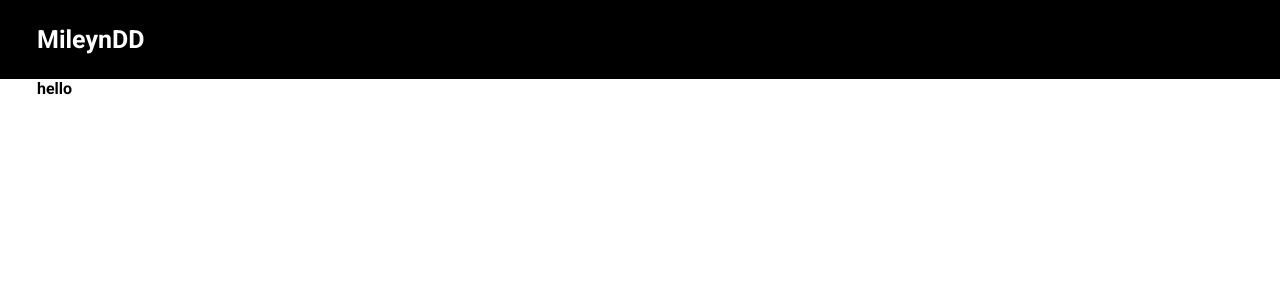
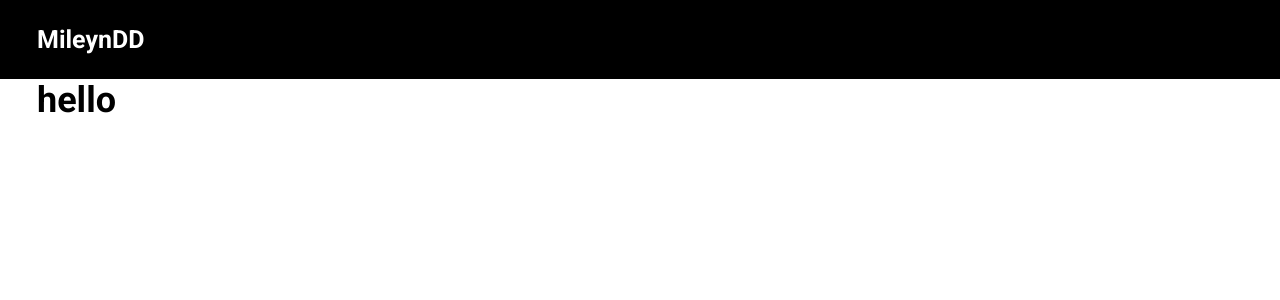
Before and after one commit to LaMileyn/React-pdd, a React (Create React App) app: page / in a window 1280 px wide. Shown: the top 300 px of the page. Built offline with nearby package versions, Linux system fonts and the light colour scheme.

Commit message:
- Обновление некоторых стилей и переменных

```diff
--- a/src/styles/main.scss
+++ b/src/styles/main.scss
@@ -11,3 +11,14 @@ body{
   font-family: var(--font-family-main);
   background-color: white;
 }
+h1{
+  font-size: 36px;
+  color: var(--dark-primary);
+}
+h2{
+  font-size: 20px;
+}
+h3{
+  font-size: 24px;
+  color: var(--dark-primary);
+}
--- a/src/styles/variables.scss
+++ b/src/styles/variables.scss
@@ -19,6 +19,10 @@
   --container-left-right-paddings: 30px;
   // container
 
+  //paddings ana margins
+  --section-vertical-margin: 40px;
+  //paddings ana margins
+
   //fonts
   --font-family-main: 'Roboto', 'Source Sans Pro', sans-serif;
   //fonts
```
